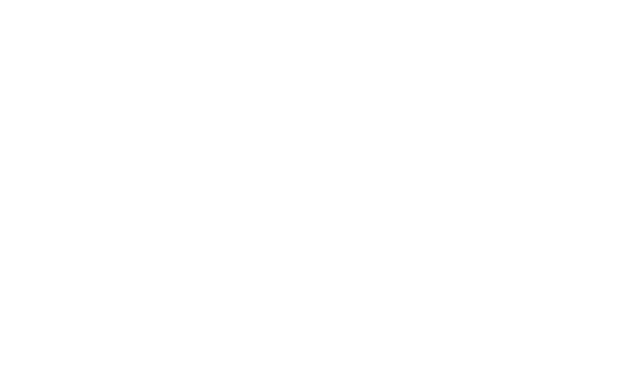
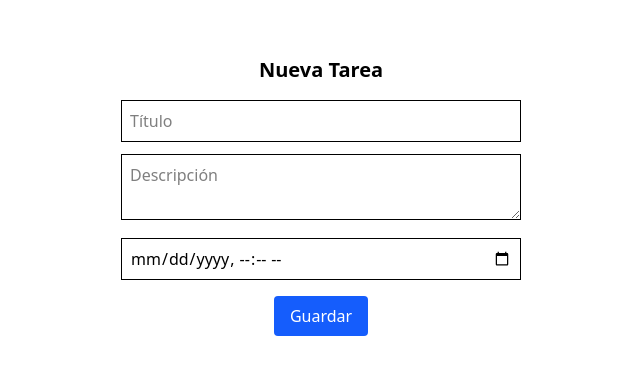
Before and after one commit to Daniel-JA03/To-Do-List-Frontend, a React (Vite) app: page /nueva-tarea in a window 1280 px wide. Before the commit this address had no page. Shown: the top 374 px of the page, without its empty margins (319-959 px from the left). Built offline with nearby package versions, Linux system fonts and the light colour scheme.

Commit message:
feat: Add pages Tareas, NuevaTarea and component TareaCard

```diff
--- a/src/App.jsx
+++ b/src/App.jsx
@@ -1,6 +1,8 @@
 import './App.css'
 import { BrowserRouter, Route, Routes } from 'react-router-dom'
 import Login from './pages/Login'
+import Tareas from './pages/Tareas'
+import NuevaTarea from './pages/NuevaTarea'
 
 function App() {
 
@@ -9,8 +11,8 @@ function App() {
         <Routes>
           <Route path="/" element={<Login />} />
           <Route path="/login" element={<Login />} />
-          {/* <Route path="/tareas" element={<Tareas />} />
-          <Route path="/nueva-tarea" element={<NuevaTarea />} /> */}
+          <Route path="/tareas" element={<Tareas />} />
+          <Route path="/nueva-tarea" element={<NuevaTarea />} />
         </Routes>
       </BrowserRouter>
   )
--- /dev/null
+++ b/src/components/TareaCard.jsx
@@ -0,0 +1,36 @@
+import Swal from "sweetalert2"
+import TareaService from "../services/TareaService"
+
+
+export default function TareaCard({ tarea }) {
+
+  const eliminar = async () => {
+    const res = await Swal.fire({
+      title: "¿Eliminar tarea?",
+      showCancelButton: true,
+      confirmButtonText: "Sí",
+    })
+
+    if (res.isConfirmed) {
+      await TareaService.eliminarTarea(tarea.ide_tar)
+      window.location.reload()
+    }
+  }
+
+  return (
+    <div className="border p-4 rounded shadow">
+      <h3 className="font-bold">{tarea.titulo}</h3>
+      <p>{tarea.descripcion}</p>
+      <span className="text-sm text-gray-600">{tarea.estado}</span>
+
+      <div className="mt-2">
+        <button
+          onClick={eliminar}
+          className="text-red-600 text-sm"
+        >
+          Eliminar
+        </button>
+      </div>
+    </div>
+  )
+}
--- /dev/null
+++ b/src/pages/NuevaTarea.jsx
@@ -0,0 +1,45 @@
+import { useForm } from "react-hook-form"
+import TareaService from "../services/TareaService"
+import { useNavigate } from "react-router-dom"
+
+export default function NuevaTarea() {
+  const { register, handleSubmit } = useForm()
+  const navigate = useNavigate()
+  const userId = localStorage.getItem("userId")
+
+  const onSubmit = async (data) => {
+    await TareaService.agregarTarea({
+      ...data,
+      usuario_id: userId
+    })
+    navigate("/tareas")
+  }
+
+  return (
+    <form onSubmit={handleSubmit(onSubmit)} className="p-6 max-w-md mx-auto">
+      <h2 className="text-xl font-bold mb-4">Nueva Tarea</h2>
+
+      <input
+        placeholder="Título"
+        {...register("titulo", { required: true })}
+        className="w-full p-2 border mb-3"
+      />
+
+      <textarea
+        placeholder="Descripción"
+        {...register("descripcion")}
+        className="w-full p-2 border mb-3"
+      />
+
+      <input
+        type="datetime-local"
+        {...register("fecha_limite")}
+        className="w-full p-2 border mb-4"
+      />
+
+      <button className="bg-blue-600 text-white px-4 py-2 rounded">
+        Guardar
+      </button>
+    </form>
+  )
+}
--- a/src/pages/Tareas.jsx
+++ b/src/pages/Tareas.jsx
@@ -0,0 +1,39 @@
+import { useEffect, useState } from "react"
+import TareaService from "../services/TareaService"
+import { useNavigate } from "react-router-dom"
+import TareaCard from "../components/TareaCard"
+
+
+export default function Tareas() {
+  const [tareas, setTareas] = useState([])
+  const navigate = useNavigate()
+  const userId = localStorage.getItem("userId")
+
+  useEffect(() => {
+    if (!userId) navigate("/login")
+
+    TareaService.listarTareasPorUsuario(userId)
+      .then(res => setTareas(res.data))
+      .catch(() => alert("Error al cargar tareas"))
+  }, [])
+
+  return (
+    <div className="p-6">
+      <div className="flex justify-between mb-4">
+        <h1 className="text-2xl font-bold">Mis Tareas</h1>
+        <button
+          onClick={() => navigate("/nueva-tarea")}
+          className="bg-green-600 text-white px-4 py-2 rounded"
+        >
+          + Nueva Tarea
+        </button>
+      </div>
+
+      <div className="grid gap-4">
+        {tareas.map(t => (
+          <TareaCard key={t.ide_tar} tarea={t} />
+        ))}
+      </div>
+    </div>
+  )
+}
```
